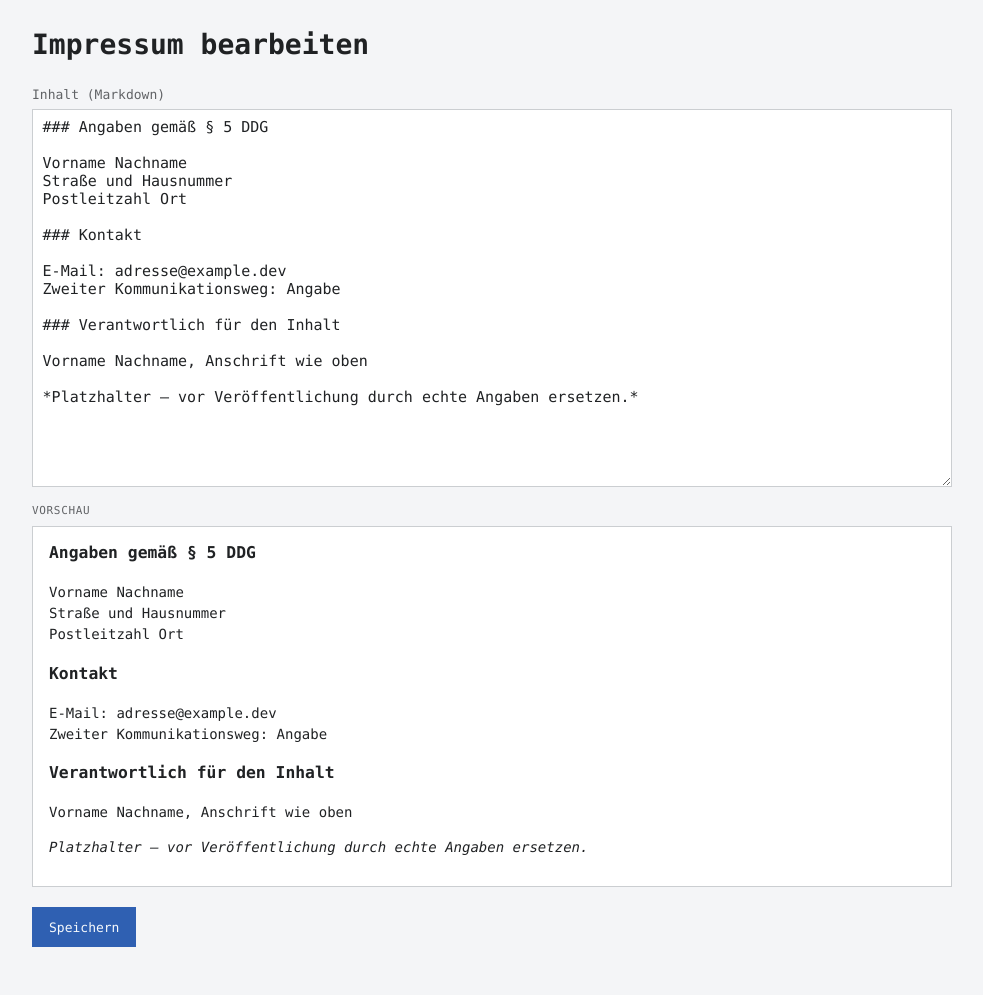
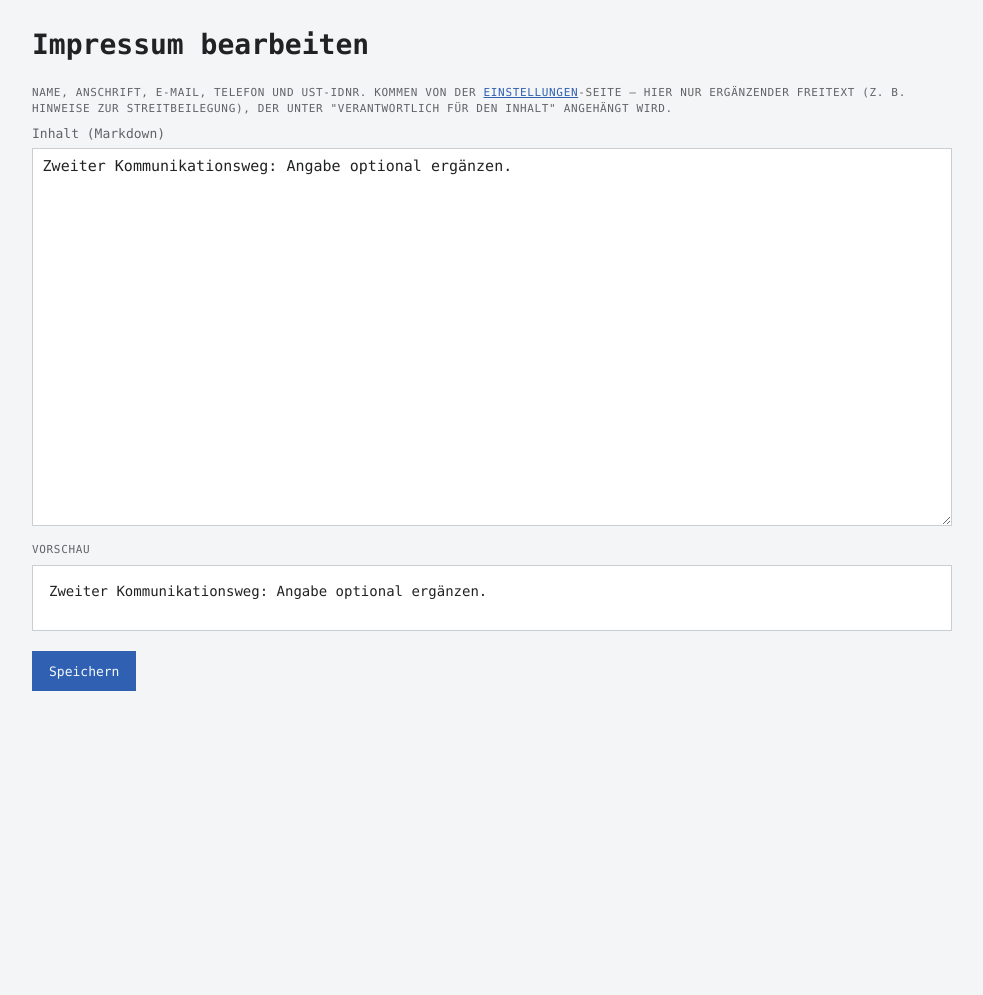
Before and after one commit to comuta/portfolio, a Flask app: page /seiten/impressum in a window 1280 px wide. Shown: the part 63-1058 px from the top of the page, without its empty margins (148-1131 px from the left). After the commit the page ends 754 px from the top, so only its background shows below. Run offline with Flask 3, Linux system fonts and the light colour scheme; the visitor is signed in with stand-in values (Sample User, id 1); parts of the project's set-up code (start-up, migrations or seed data) failed here and were passed over; some libraries are stand-ins or nearby versions.

Commit message:
Fix /impressum ignoring the structured impressum fields in site.config.json (it only ever rendered seiten/impressum.md) — now renders name/anschrift/kontakt/USt-IdNr from settings as the authoritative content, with seiten/impressum.md as optional supplementary text below it.

```diff
--- a/admin/templates/page_form.html
+++ b/admin/templates/page_form.html
@@ -4,6 +4,15 @@
 
 {% block content %}
   <h1>{{ title }} bearbeiten</h1>
+
+  {% if name == "impressum" %}
+    <p class="eyebrow">
+      Name, Anschrift, E-Mail, Telefon und USt-IdNr. kommen von der
+      <a href="/einstellungen">Einstellungen</a>-Seite — hier nur
+      ergänzender Freitext (z. B. Hinweise zur Streitbeilegung), der unter
+      "Verantwortlich für den Inhalt" angehängt wird.
+    </p>
+  {% endif %}
 
   {% if name == "ueber-mich" %}
     <fieldset>
--- a/content/seiten/impressum.md
+++ b/content/seiten/impressum.md
@@ -1,16 +1 @@
-### Angaben gemäß § 5 DDG
-
-Vorname Nachname
-Straße und Hausnummer
-Postleitzahl Ort
-
-### Kontakt
-
-E-Mail: adresse@example.dev
-Zweiter Kommunikationsweg: Angabe
-
-### Verantwortlich für den Inhalt
-
-Vorname Nachname, Anschrift wie oben
-
-*Platzhalter — vor Veröffentlichung durch echte Angaben ersetzen.*
+Zweiter Kommunikationsweg: Angabe optional ergänzen.
```
Also changed, not shown: tests/test_routes.py (+12 -0 lines), web/routes.py (+6 -1 lines), web/templates/impressum.html (added, +36 -0 lines).
